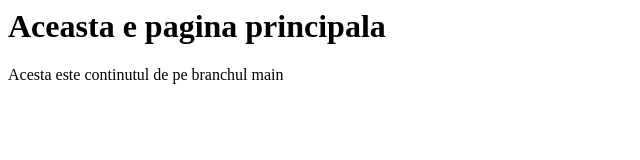
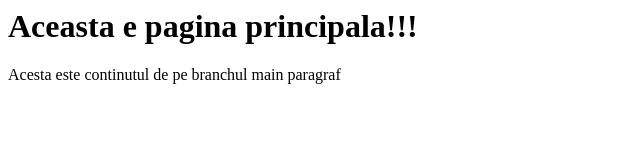
Before and after one commit to tutor-fs1/tutorial, a plain HTML site: page index.html in a window 1280 px wide. Shown: the whole page, without its empty margins (0-640 px from the left). Drawn offline with Linux system fonts and the light colour scheme.

Commit message:
Modificat paragrafe

```diff
--- a/index.html
+++ b/index.html
@@ -1,2 +1,2 @@
-<h1>Aceasta e pagina principala</h1>
-<p>Acesta este continutul de pe branchul main</p>
+<h1>Aceasta e pagina principala!!!</h1>
+<p>Acesta este continutul de pe branchul main paragraf</p>
```
